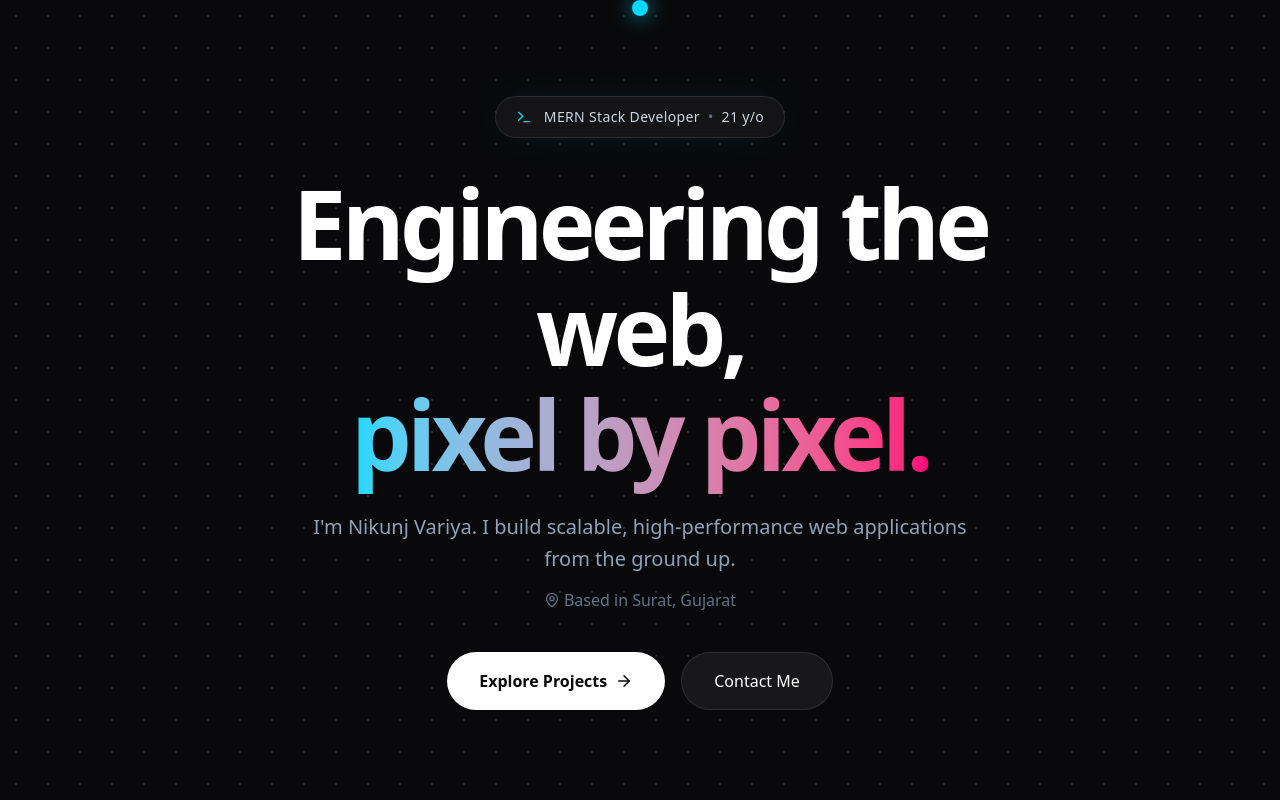
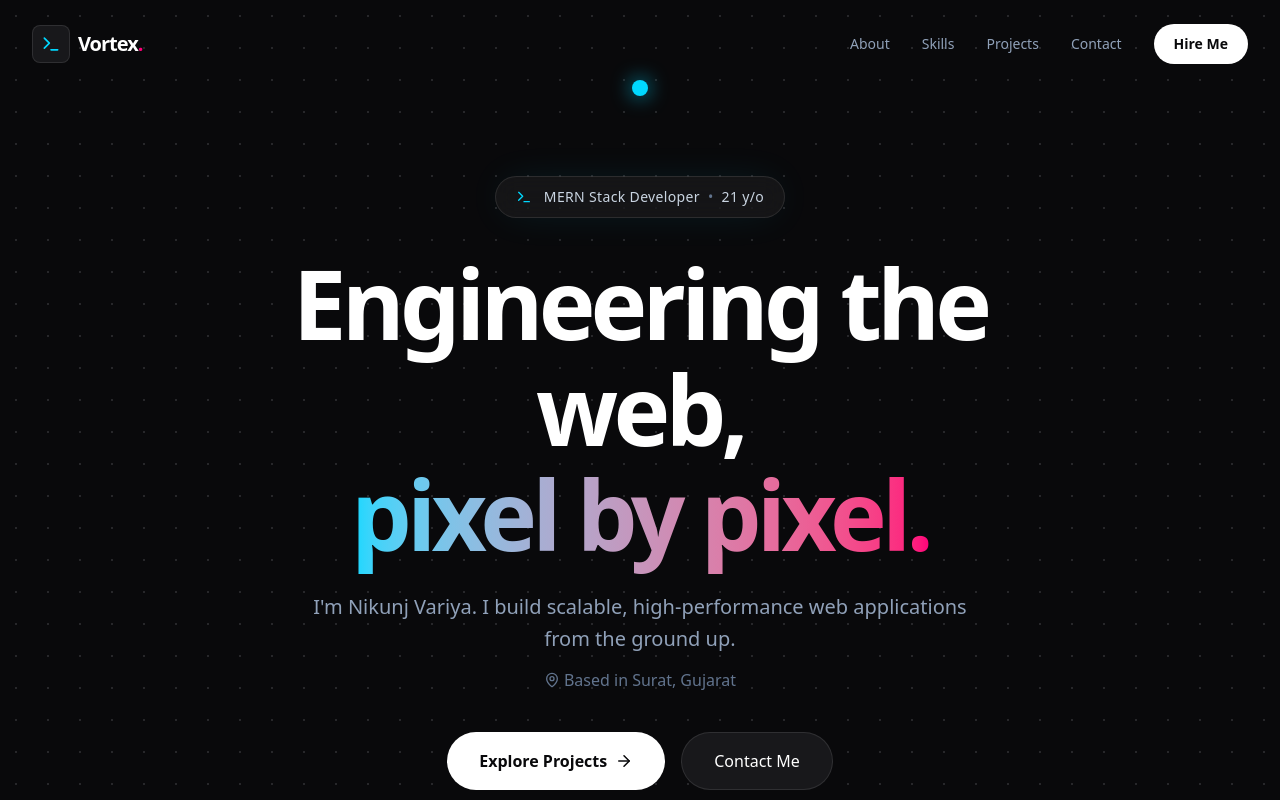
Before and after one commit to itznik/Portfolio, a Next.js app in the folder nikunj-portfolio/: page / in a window 1280 px wide. Shown: the top 800 px of the page. Built offline with nearby package versions, Linux system fonts and the light colour scheme.

Commit message:
Update page.tsx

```diff
--- a/nikunj-portfolio/src/app/page.tsx
+++ b/nikunj-portfolio/src/app/page.tsx
@@ -1,29 +1,40 @@
+import Navbar from "@/components/Navbar";
 import Hero from "@/components/Hero";
+import About from "@/components/About";
 import Skills from "@/components/Skills";
 import Projects from "@/components/Projects";
 import Contact from "@/components/Contact";
 
 export default function Home() {
   return (
-    <div className="flex flex-col w-full relative">
+    // Added overflow-clip to ensure glowing backgrounds don't cause horizontal scroll
+    <div className="flex flex-col w-full relative overflow-clip">
+
+      {/* Fixed Navigation */}
+      <Navbar />
 
       {/* Hero Section */}
-      <div className="relative z-10 min-h-screen">
+      <div id="home" className="relative z-10 min-h-screen pt-20">
         <Hero />
       </div>
 
+      {/* About Me Bento Box */}
+      <div className="relative z-10">
+        <About />
+      </div>
+
       {/* The Skills Hub (with integrated flight path) */}
-      <div className="relative z-10">
+      <div id="skills" className="relative z-10">
         <Skills />
       </div>
 
       {/* The Project Arsenal */}
-      <div className="relative z-10">
+      <div id="projects" className="relative z-10">
         <Projects />
       </div>
 
       {/* Contact & Footer */}
-      <div className="relative z-10">
+      <div id="contact" className="relative z-10">
         <Contact />
       </div>
 
```
